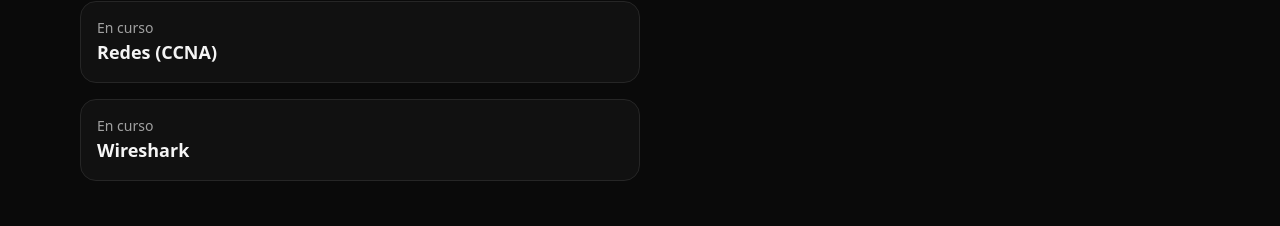
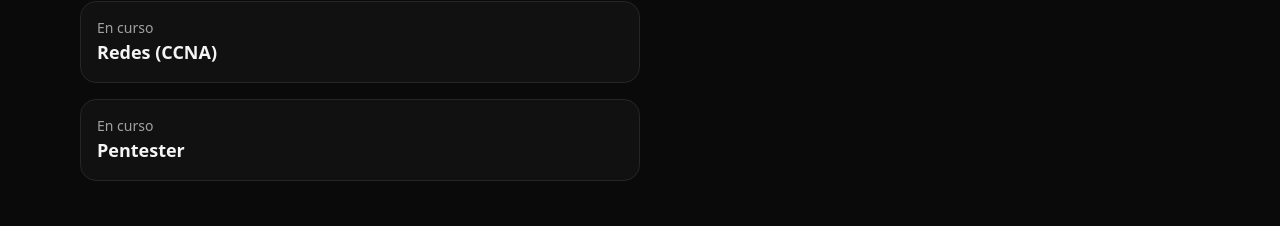
Before and after one commit to Ugo25/Portafolio, a React (Vite) app: page / in a window 1280 px wide. Shown: the part 2127-2353 px from the top of the page. Built offline with nearby package versions, Linux system fonts and the light colour scheme.

Commit message:
se cambio uno de los card de en curso, 2do card

```diff
--- a/src/App.jsx
+++ b/src/App.jsx
@@ -257,7 +257,7 @@
         <div className="mt-10">
           <h3 className="text-lg font-semibold text-blue-400 mb-3">En curso</h3>
           <div className="grid grid-cols-1 gap-4 w-full md:w-1/2">
-            {["Redes (CCNA)", "Wireshark"].map(skill => (
+            {["Redes (CCNA)", "Pentester"].map(skill => (
               <SkillCard key={skill} name={skill} level="En curso" />
             ))}
           </div>
```
